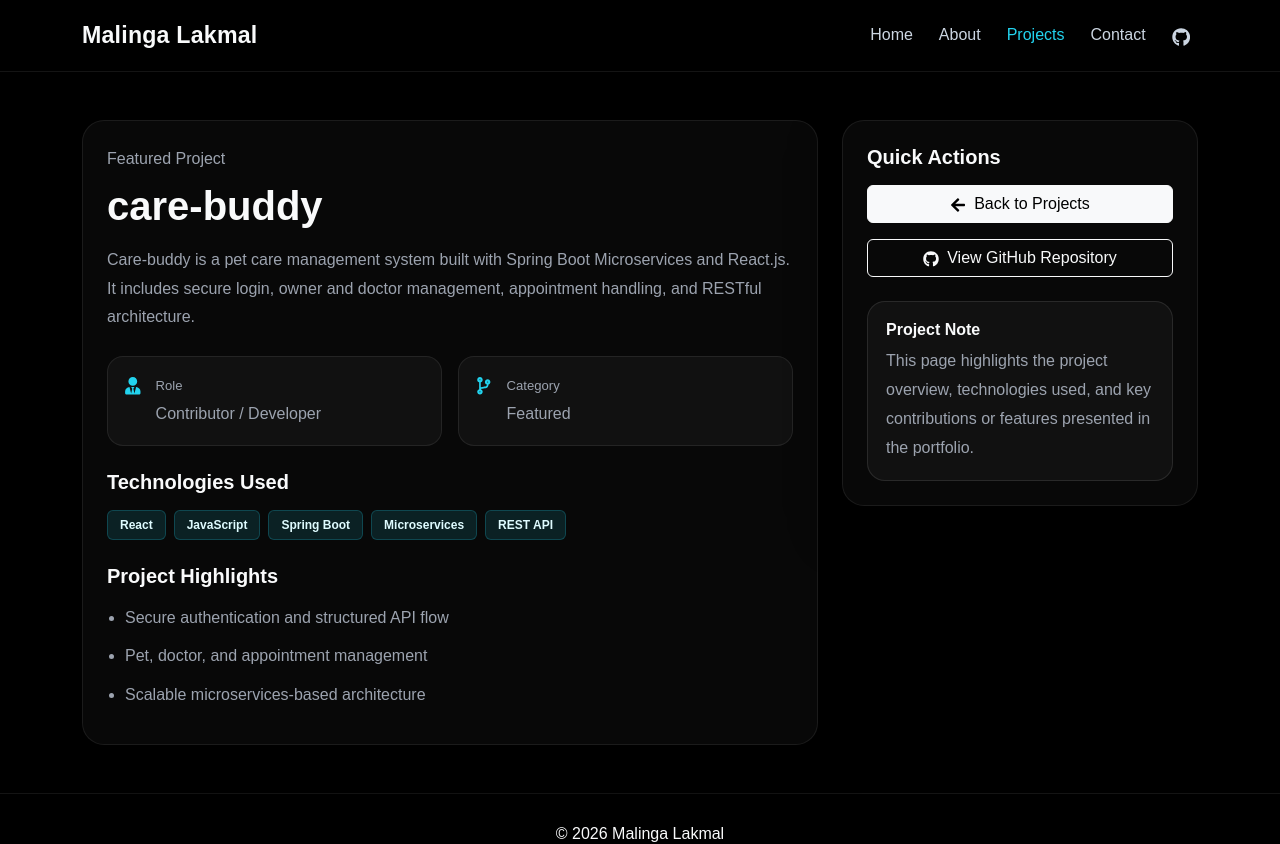
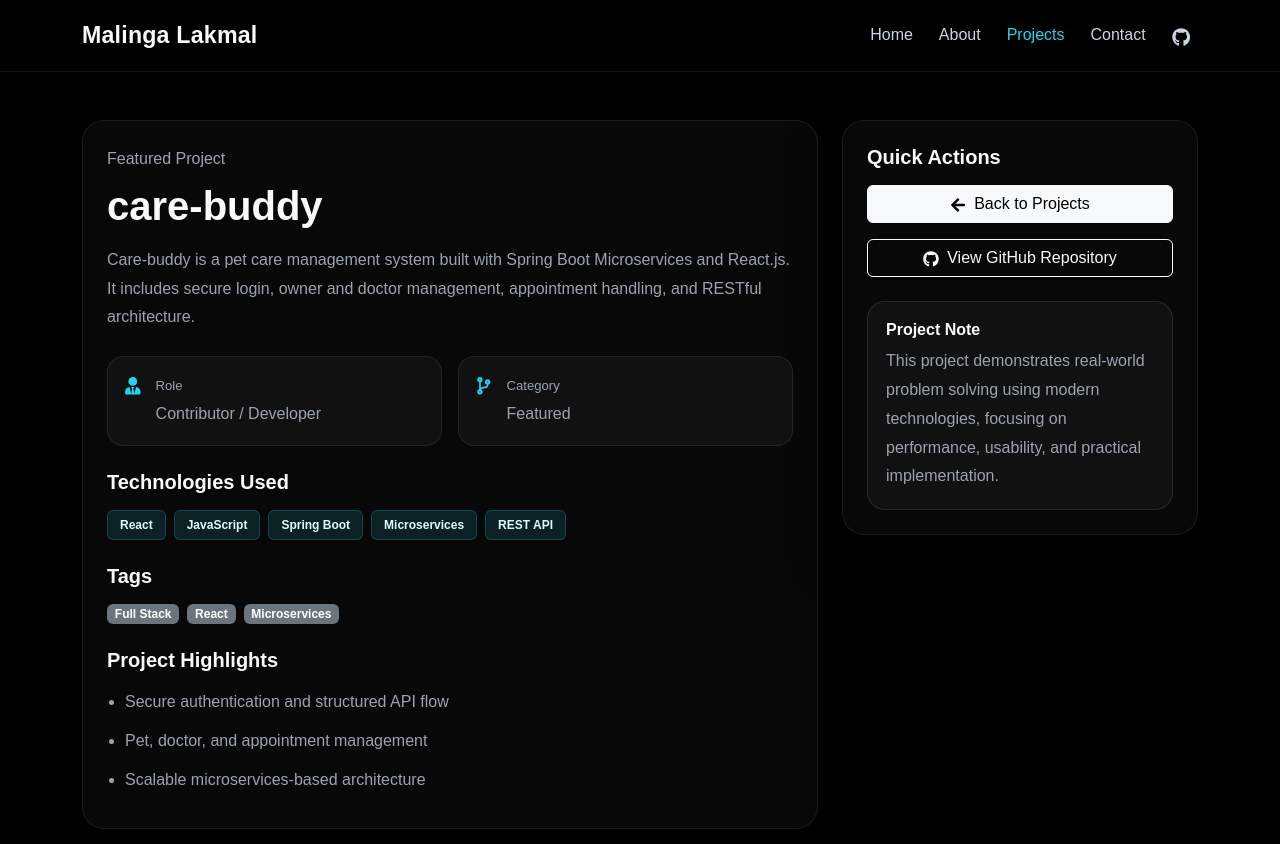
Before and after one commit to Malinga203/portfolio-website, a React (Vite) app in the folder my-portfolio/: page /projects/care-buddy in a window 1280 px wide. Shown: the top 844 px of the page. Built offline with nearby package versions, Linux system fonts and the light colour scheme.

Commit message:
Refactor ProjectDetails layout and add tags

```diff
--- a/my-portfolio/src/pages/ProjectDetails.jsx
+++ b/my-portfolio/src/pages/ProjectDetails.jsx
@@ -1,7 +1,12 @@
 import { Container, Row, Col, Badge, Button } from "react-bootstrap";
 import { Link, useParams } from "react-router-dom";
 import { motion } from "framer-motion";
-import { FaGithub, FaArrowLeft, FaUserTie, FaCodeBranch } from "react-icons/fa";
+import {
+  FaGithub,
+  FaArrowLeft,
+  FaUserTie,
+  FaCodeBranch,
+} from "react-icons/fa";
 import { projects } from "../data/projects";
 
 export default function ProjectDetails() {
@@ -14,7 +19,9 @@ export default function ProjectDetails() {
         <Container>
           <div className="details-card text-center">
             <h2 className="fw-bold mb-3">Project not found</h2>
-            <p className="mb-4">The project you are looking for does not exist.</p>
+            <p className="mb-4">
+              The project you are looking for does not exist.
+            </p>
             <Button as={Link} to="/projects" variant="light">
               <FaArrowLeft className="me-2" />
               Back to Projects
@@ -36,8 +43,14 @@ export default function ProjectDetails() {
           <Row className="g-4">
             <Col lg={8}>
               <div className="details-card h-100">
-                <p className="project-meta mb-2">{project.category === "contribution" ? "Contribution Project" : "Featured Project"}</p>
+                <p className="project-meta mb-2">
+                  {project.category === "contribution"
+                    ? "Contribution Project"
+                    : "Featured Project"}
+                </p>
+
                 <h1 className="fw-bold mb-3">{project.title}</h1>
+
                 <p className="project-lead-text">{project.description}</p>
 
                 <div className="details-info-row mt-4">
@@ -53,12 +66,16 @@ export default function ProjectDetails() {
                     <FaCodeBranch />
                     <div>
                       <span className="details-label">Category</span>
-                      <p className="mb-0 text-capitalize">{project.category}</p>
+                      <p className="mb-0 text-capitalize">
+                        {project.category}
+                      </p>
                     </div>
                   </div>
                 </div>
 
-                <h5 className="fw-bold mt-4 mb-3">Technologies Used</h5>
+                <h5 className="fw-bold mt-4 mb-3">
+                  Technologies Used
+                </h5>
                 <div className="d-flex flex-wrap gap-2">
                   {project.tech.map((item) => (
                     <Badge key={item} className="tag-badge">
@@ -67,7 +84,18 @@ export default function ProjectDetails() {
                   ))}
                 </div>
 
-                <h5 className="fw-bold mt-4 mb-3">Project Highlights</h5>
+                <h5 className="fw-bold mt-4 mb-3">Tags</h5>
+                <div className="d-flex flex-wrap gap-2">
+                  {project.tags.map((tag) => (
+                    <Badge key={tag} bg="secondary">
+                      {tag}
+                    </Badge>
+                  ))}
+                </div>
+
+                <h5 className="fw-bold mt-4 mb-3">
+                  Project Highlights
+                </h5>
                 <ul className="list-clean">
                   {project.highlights.map((item) => (
                     <li key={item}>{item}</li>
@@ -104,11 +132,13 @@ export default function ProjectDetails() {
                   )}
                 </div>
 
+
                 <div className="details-note-box mt-4">
                   <h6 className="fw-bold mb-2">Project Note</h6>
                   <p className="mb-0">
-                    This page highlights the project overview, technologies used,
-                    and key contributions or features presented in the portfolio.
+                    This project demonstrates real-world problem solving using
+                    modern technologies, focusing on performance, usability, and
+                    practical implementation.
                   </p>
                 </div>
               </div>
```
